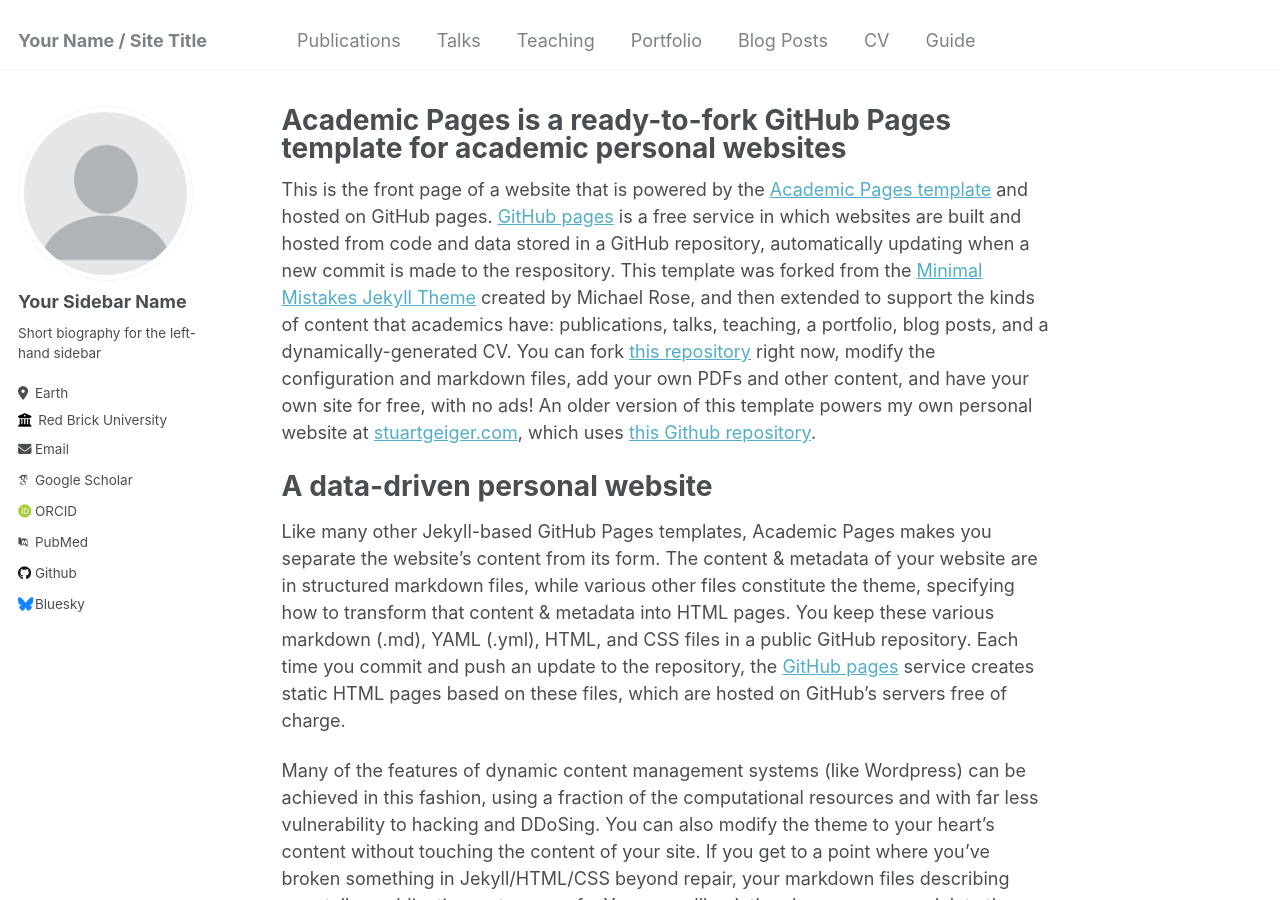
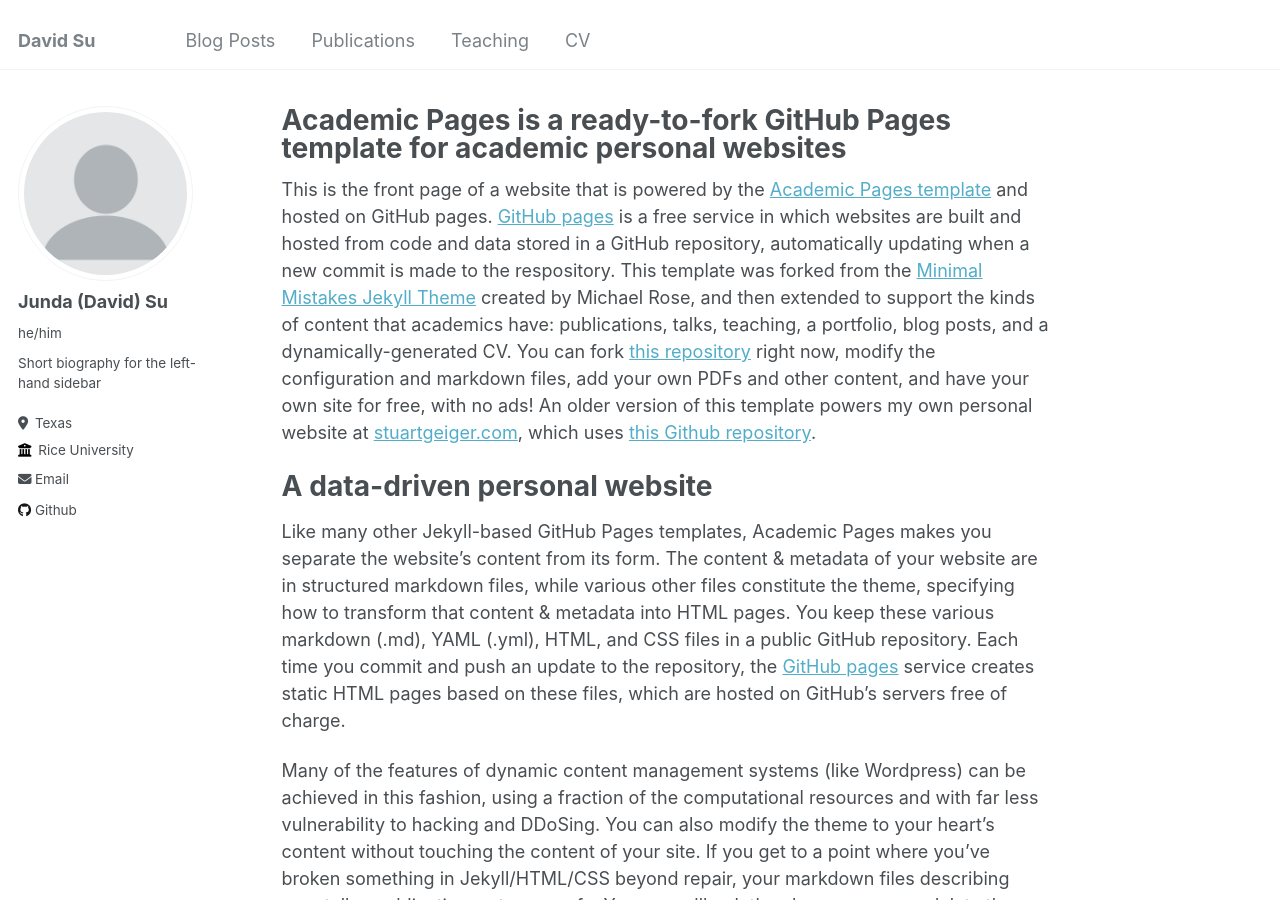
Before and after one commit to Davids048/Davids048.github.io, a Jekyll site: the page built from _pages/about.md, in a window 1280 px wide and 900 px high. Built offline with Jekyll 4.4.1, drawn with Linux system fonts in a browser that asks for light colours; some web fonts are replaced.

Commit message:
Update some configs and main page UI settings

```diff
--- a/_config.yml
+++ b/_config.yml
@@ -8,13 +8,13 @@
 
 # Basic Site Settings
 locale                   : "en-US"
-title                    : "Your Name / Site Title"
+title                    : "David Su"
 title_separator          : "-"
 name                     : &name "Your Name"
 description              : &description "personal description"
-url                      : https://academicpages.github.io # the base hostname & protocol for your site e.g. "https://mmistakes.github.io"
+url                      : https://davids048.github.io # the base hostname & protocol for your site e.g. "https://mmistakes.github.io"
 baseurl                  : "" # the subpath of your site, e.g. "/blog"
-repository               : "academicpages/academicpages.github.io"
+repository               : "Davids048/Davids048.github.io"
 
 # Site Author - The following control what appear as part of the author content on the side bar.
 #               If a field is blank the icon and link will not appear, otherwise it will be shown.
@@ -22,33 +22,33 @@ repository               : "academicpages/academicpages.github.io"
 author:
   # Biographic information
   avatar           : "profile.png"
-  name             : "Your Sidebar Name"
-  pronouns         : # example: "she/her"
+  name             : "Junda (David) Su"
+  pronouns         : "he/him"
   bio              : "Short biography for the left-hand sidebar"
-  location         : "Earth"
-  employer         : "Red Brick University"
+  location         : "Texas"
+  employer         : "Rice University"
   uri              : # URL
   email            : "none@example.org"
 
   # Academic websites
   arxiv            : # URL - Update with the correct link to your profile
-  googlescholar    : "https://scholar.google.com/citations?user=PS_CX0AAAAAJ"
+  googlescholar    : # "https://scholar.google.com/citations?user=PS_CX0AAAAAJ"
   impactstory      : # URL
-  orcid            : "http://orcid.org/yourorcidurl"
+  orcid            : # "http://orcid.org/yourorcidurl"
   semantic         : # URL
-  pubmed           : "https://www.ncbi.nlm.nih.gov/pubmed/?term=john+snow"
+  pubmed           : # "https://www.ncbi.nlm.nih.gov/pubmed/?term=john+snow"
   researchgate     : # URL
 
   # Repositories and software development
   bitbucket        : # Username - Update with your username on the site
   codepen          : # Username
   dribbble         : # Username
-  github           : "academicpages"
+  github           : "Davids048"
   kaggle           : # Username
   stackoverflow    : # User number or user number and name (i.e., use "1" or "1/jeff-atwood")
 
   # Social media
-  bluesky          : "bsky.app" # Replace this with you Bluesky username
+  bluesky          : # "bsky.app" # Replace this with you Bluesky username
   facebook         : # Username
   flickr           : # Username
   foursquare       : # Username
```
Also changed, not shown: _data/navigation.yml (+10 -9 lines).
